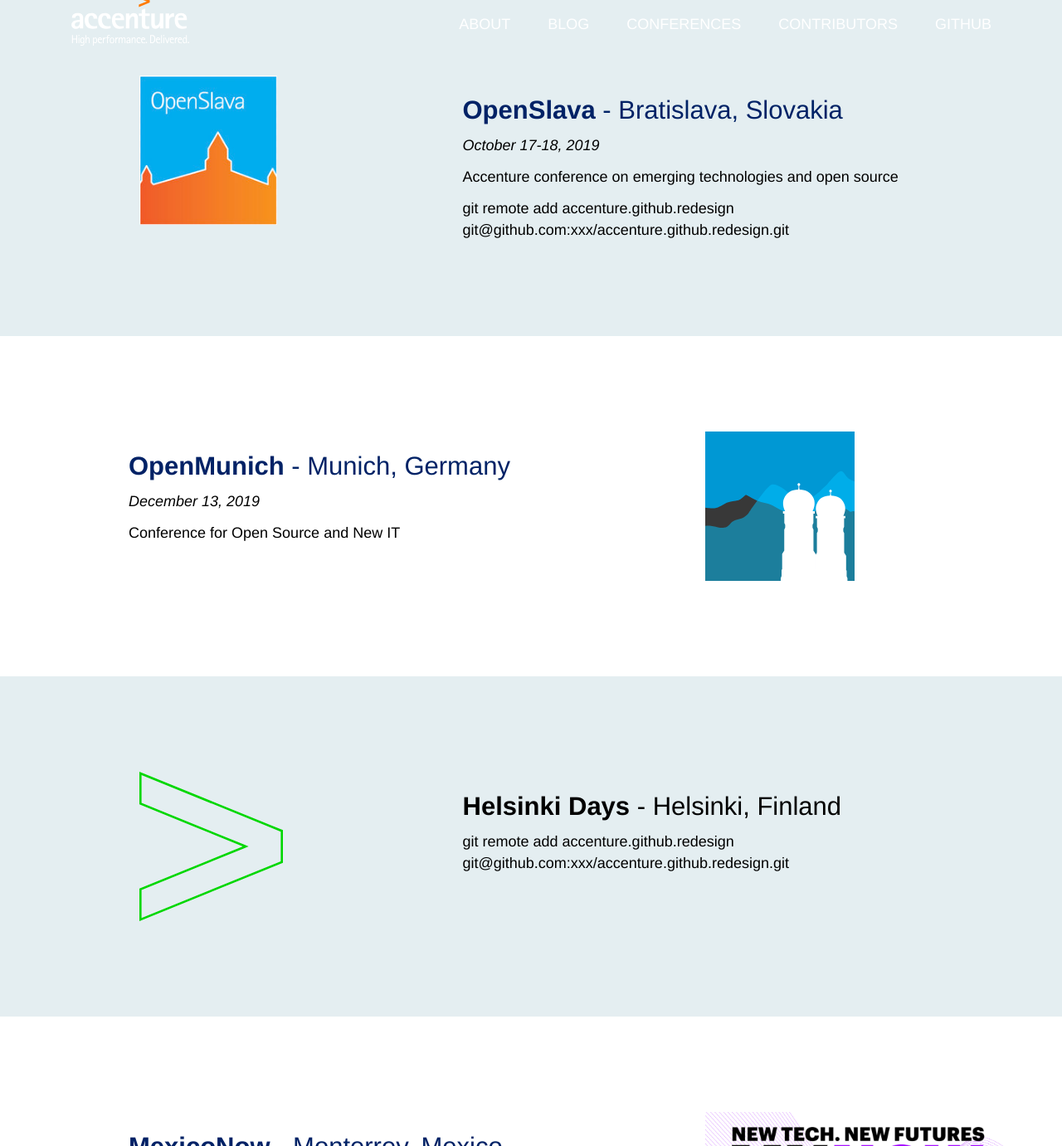
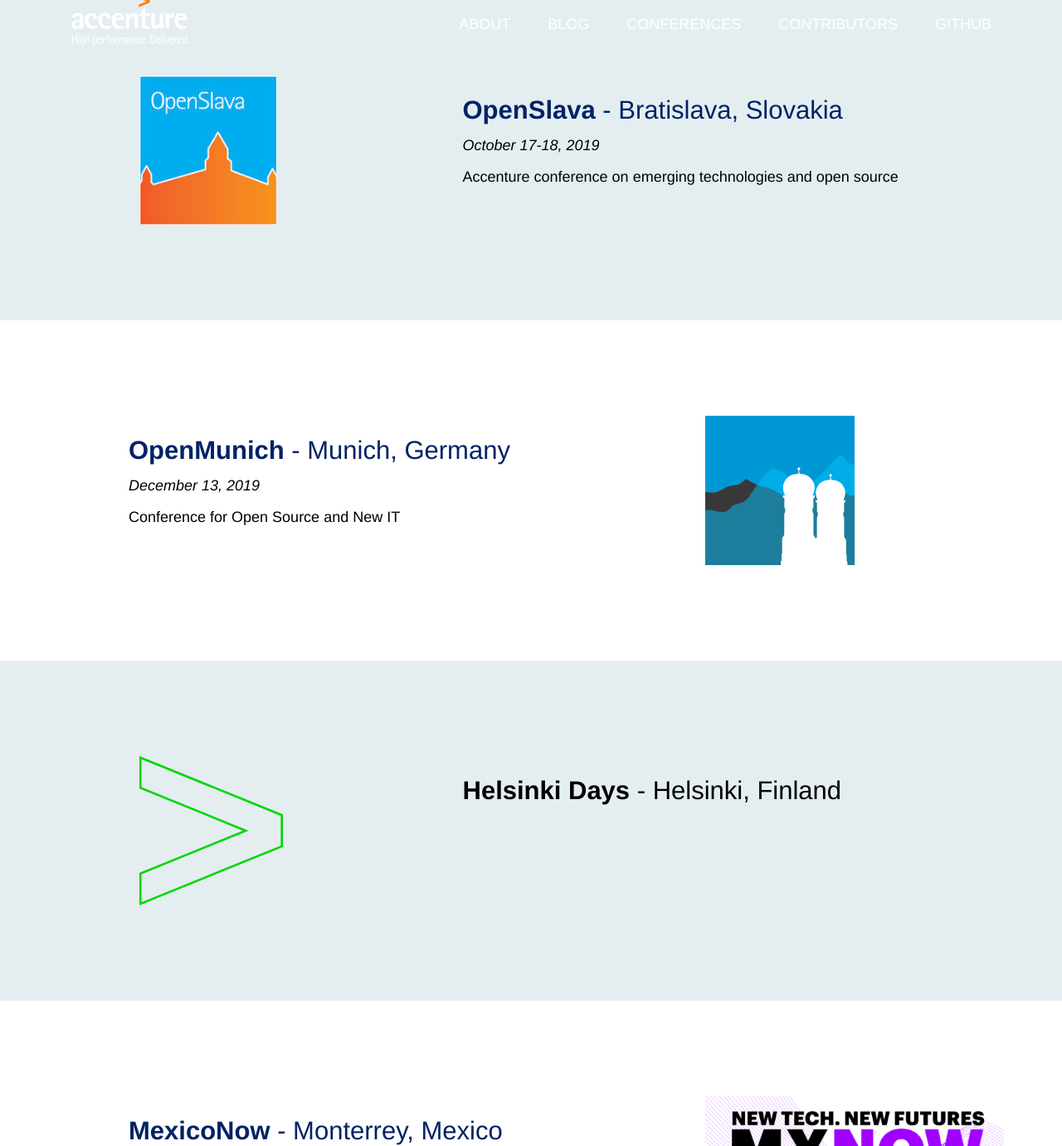
Before and after one commit to Accenture/accenture.github.io, a Jekyll site: the page built from conferences.md, in a window 1280 px wide and 1400 px high, scrolled down 510 px, cut to the strip 19-1400 px from the top of the window. Shown: the whole strip at 83% size. Built offline with Jekyll 4.4.1, drawn with Linux system fonts in a browser that asks for light colours; some web fonts are replaced; some of the changed text lies outside the part shown.

Commit message:
fix errors and add image

```diff
--- a/_config.yml
+++ b/_config.yml
@@ -10,7 +10,7 @@
 email: "oscar.renalias@accenture.com"
 description: "Open source is a driving force behind enterprise IT innovation, operational effectiveness and business value creation."
 footer_line: "Opinions expressed on this blog reflect the writer's views and not the position of Accenture."
-baseurl: "" # this is for developing purposes only needs to be changed. necessary if multiple versions of site are used
+baseurl: "/accenture.github.redesign" # this is for developing purposes only needs to be changed. necessary if multiple versions of site are used
 url: "https://accenture.github.io" # the base hostname & protocol for your site
 twitter_username: "AccentureTech"
 github_username:  "accenture"
--- a/_layouts/conferences.html
+++ b/_layouts/conferences.html
@@ -34,7 +34,7 @@
                                 {% endif %}
                                 <p><i>{{conference.date}}</i></p>
                                 <p>{{conference.tagline}}</p>
-                            </div> git remote add accenture.github.redesign git@github.com:xxx/accenture.github.redesign.git
+                            </div>
                         </div>
                     {% endif %}
                     {% if mod == 0 %}
```
Also changed, not shown: img/project/Ampligraph_logo.png (added).
